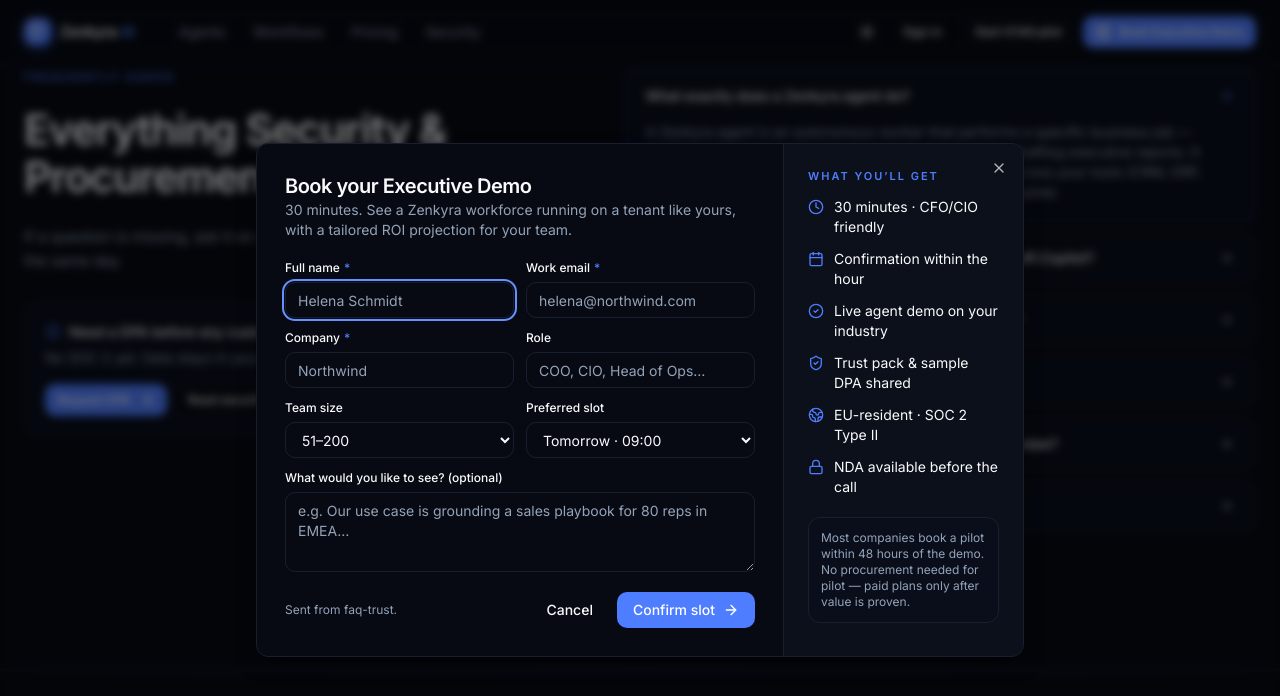
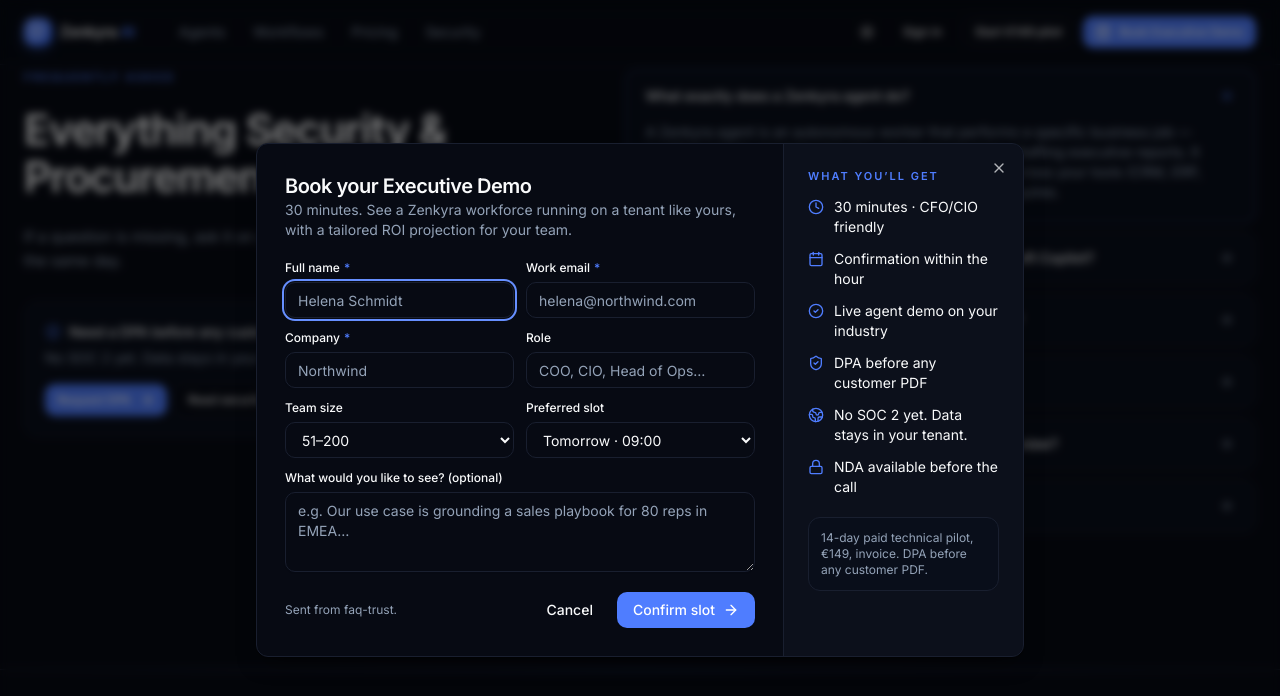
Before and after one commit to CaetanoLuis-Enerwise/zenkyra-ai, a Next.js app: page / in a window 1280 px wide. Both pictures are taken after a click on the button "Request DPA". Shown: the part 12057-12753 px from the top of the page. Before the commit the page ends 12000 px from the top, so only its background shows below. After the commit the page ends 12000 px from the top, so only its background shows below. Built offline with nearby package versions, Linux system fonts and the light colour scheme.

Commit message:
Strip fake SOC 2 / 140+ / ISO / free-trial claims from marketing copy.

```diff
--- a/src/components/marketing/demo-dialog.tsx
+++ b/src/components/marketing/demo-dialog.tsx
@@ -190,17 +190,17 @@
                 Live agent demo on your industry
               </Bullet>
               <Bullet icon={<ShieldCheck className="h-4 w-4 text-brand" />}>
-                Trust pack &amp; sample DPA shared
+                DPA before any customer PDF
               </Bullet>
               <Bullet icon={<Globe2 className="h-4 w-4 text-brand" />}>
-                EU-resident · SOC 2 Type II
+                No SOC 2 yet. Data stays in your tenant.
               </Bullet>
               <Bullet icon={<Lock className="h-4 w-4 text-brand" />}>
                 NDA available before the call
               </Bullet>
             </ul>
             <div className="mt-5 rounded-lg border border-border bg-card p-3 text-xs text-muted-foreground">
-              Most companies book a pilot within 48 hours of the demo. No procurement needed for pilot — paid plans only after value is proven.
+              14-day paid technical pilot, €149, invoice. DPA before any customer PDF.
             </div>
           </aside>
         </div>
```
